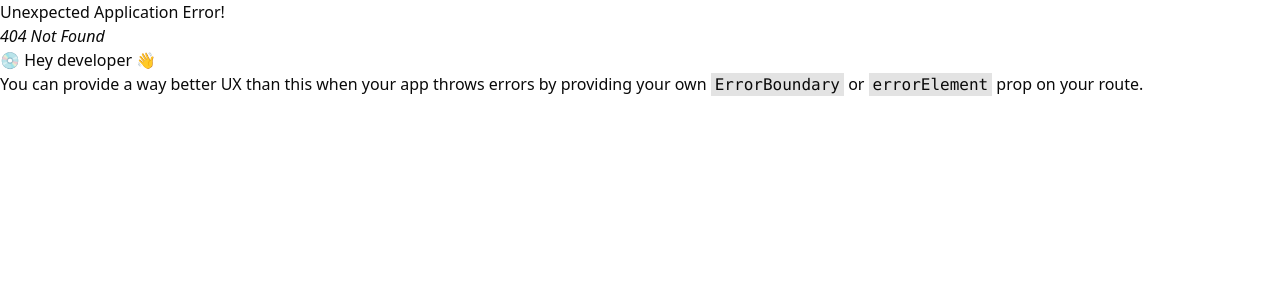
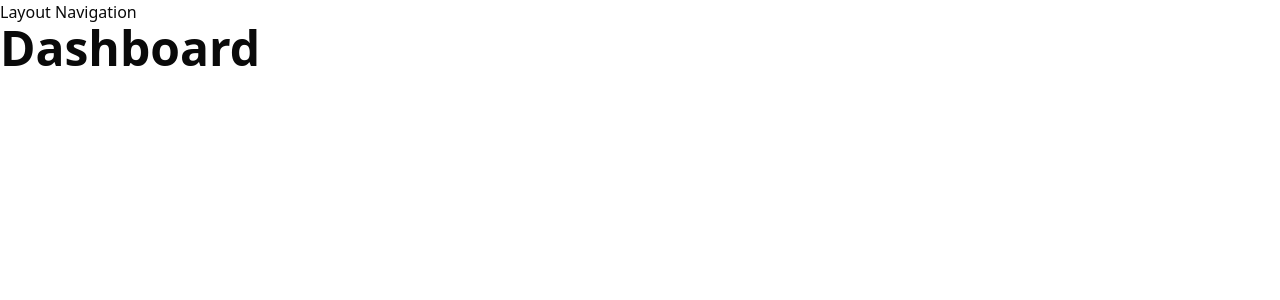
Before and after one commit to Briuwu/R12-invoice, a React (Vite) app: page /dashboard in a window 1280 px wide. Before the commit this address had no page. Shown: the top 300 px of the page. Built offline with nearby package versions, Linux system fonts and the light colour scheme.

Commit message:
refactor: simplify AuthLayout to redirect users and create a new Layout component for dashboard navigation

```diff
--- a/src/auth-layout.tsx
+++ b/src/auth-layout.tsx
@@ -1,12 +1,9 @@
-import { Navigate, Outlet } from "react-router";
+import { Navigate } from "react-router";
 
 export default function AuthLayout() {
   const isAuthenticated = true;
   return isAuthenticated ? (
-    <div>
-      <header>header</header>
-      <Outlet />
-    </div>
+    <Navigate to="dashboard" />
   ) : (
     <Navigate to="/login" />
   );
--- /dev/null
+++ b/src/pages/layout.tsx
@@ -0,0 +1,10 @@
+import { Outlet } from "react-router";
+
+export default function Layout() {
+  return (
+    <div>
+      <h1>Layout Navigation</h1>
+      <Outlet />
+    </div>
+  );
+}
```
Also changed, not shown: src/routes.ts (+7 -1 lines).
